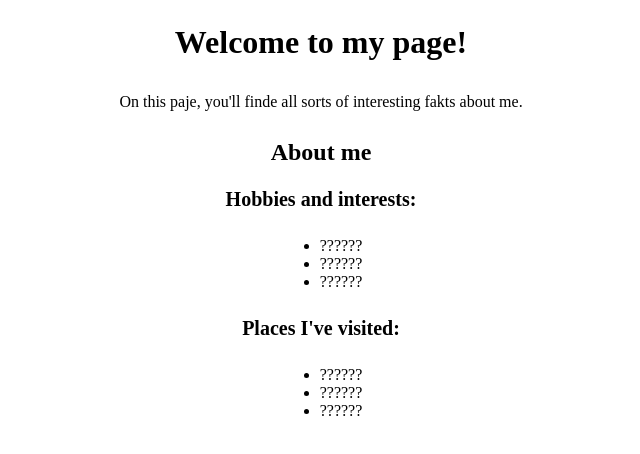
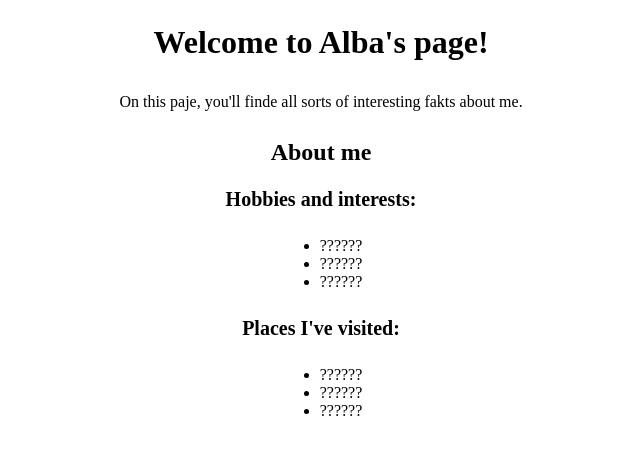
Before and after one commit to albamarquezj/git-fundamentals-lab, a plain HTML site: page index.html in a window 1280 px wide. Shown: the whole page, without its empty margins (319-959 px from the left). Drawn offline with Linux system fonts and the light colour scheme.

Commit message:
Edit page header

```diff
--- a/index.html
+++ b/index.html
@@ -8,7 +8,7 @@
   </head>
 
   <body>
-    <h1>Welcome to my page!</h1>
+    <h1>Welcome to Alba's page!</h1>
     <p>On this paje, you'll finde all sorts of interesting fakts about me.</p>
 
     <h2>About me</h2>
```
